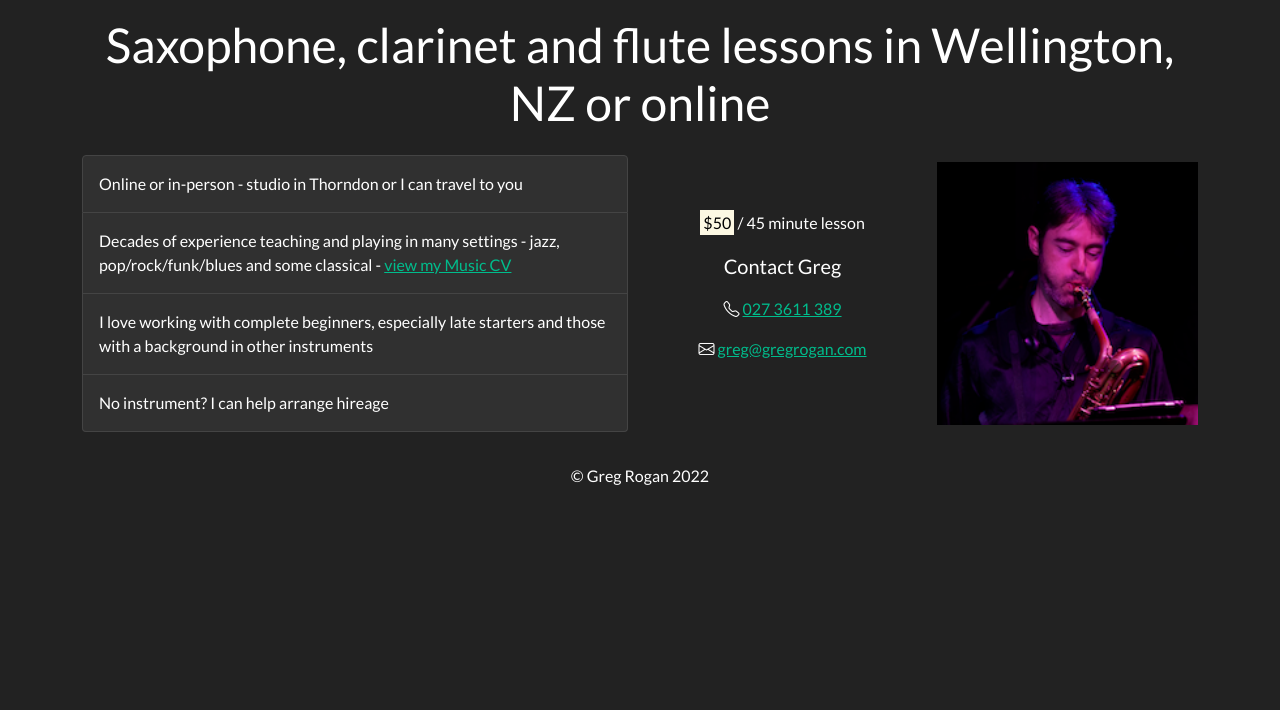
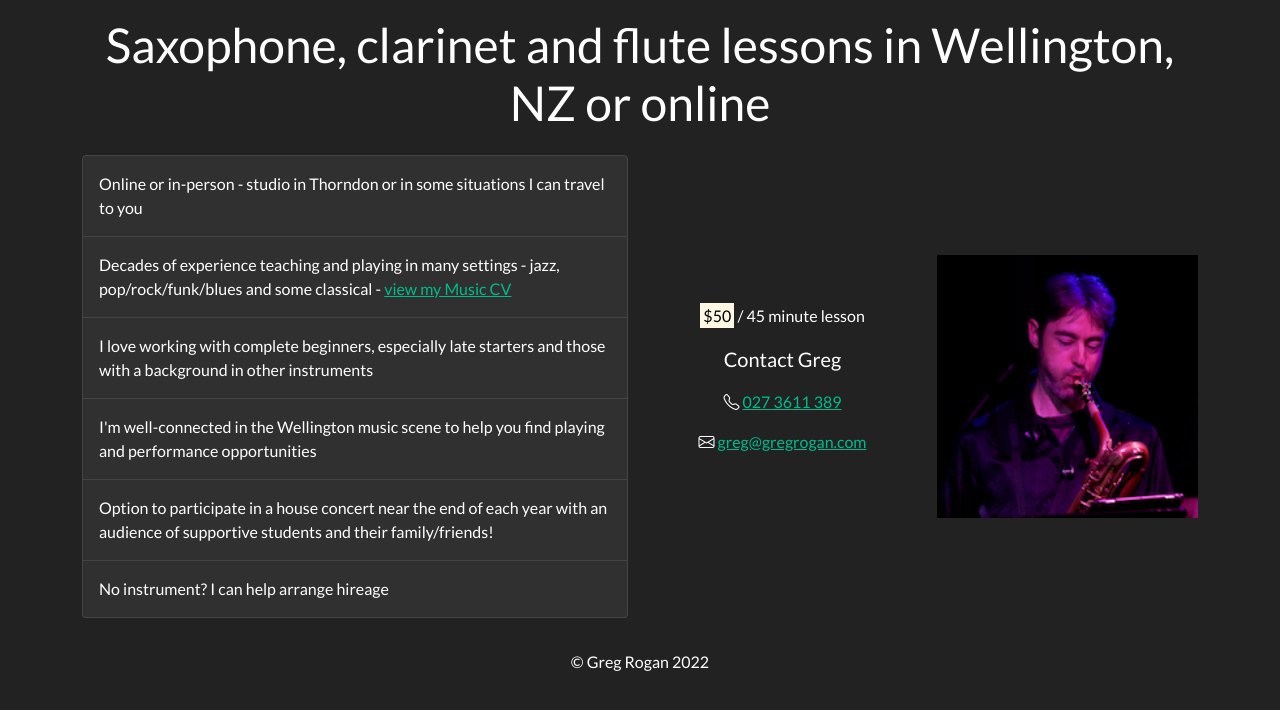
Before and after one commit to gregrogan/gregrogan.github.io, a Jekyll site: the page built from index.md, in a window 1280 px wide. Shown: the top 710 px of the page. Built offline with Jekyll 4.4.1, drawn with Linux system fonts in a browser that asks for light colours; nearby versions of some CDN libraries.

Commit message:
Update index.md

```diff
--- a/index.md
+++ b/index.md
@@ -6,10 +6,12 @@ permalink: /
 <div class="row mb-3">
     <div class="col-sm col-lg-6">
         <ul class="list-group">
-            <li class="list-group-item list-group-item-action d-flex gap-3 py-3">Online or in-person - studio in Thorndon or I can travel to you</li>
+            <li class="list-group-item list-group-item-action d-flex gap-3 py-3">Online or in-person - studio in Thorndon or in some situations I can travel to you</li>
             <li class="list-group-item list-group-item-action d-flex gap-3 py-3"><p class="mb-0">Decades of experience teaching and playing in many settings -
         jazz, pop/rock/funk/blues and some classical - <a href="https://docs.google.com/document/d/1HiqZSmzY9uUcNlpoEE9uWm4qwI8UWkTmdGT5wBAlgPc/edit?usp=sharing">view my Music CV</a></p></li>
             <li class="list-group-item list-group-item-action d-flex gap-3 py-3">I love working with complete beginners, especially late starters and those with a background in other instruments</li>
+            <li class="list-group-item list-group-item-action d-flex gap-3 py-3">I'm well-connected in the Wellington music scene to help you find playing and performance opportunities</li>
+            <li class="list-group-item list-group-item-action d-flex gap-3 py-3">Option to participate in a house concert near the end of each year with an audience of supportive students and their family/friends!</li>
             <li class="list-group-item list-group-item-action d-flex gap-3 py-3">No instrument? I can help arrange hireage</li>
         </ul>
     </div>
```
